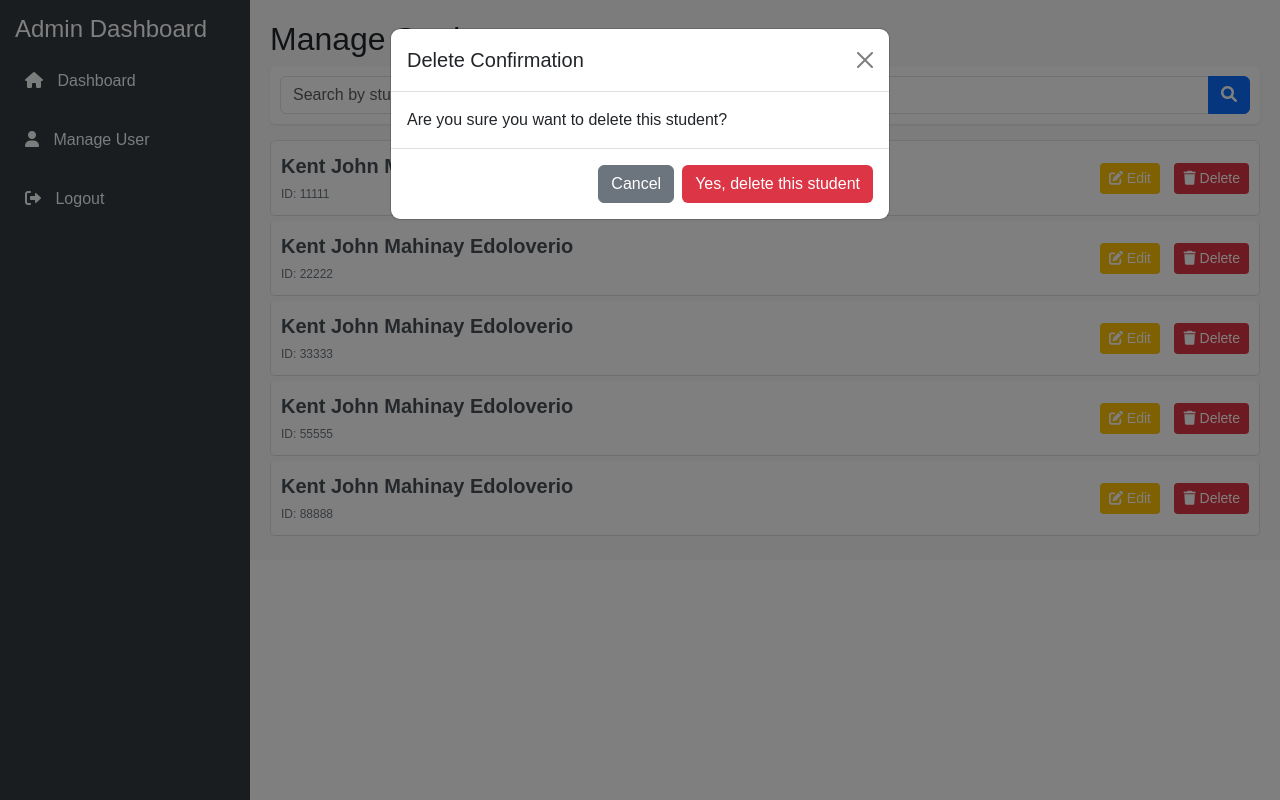
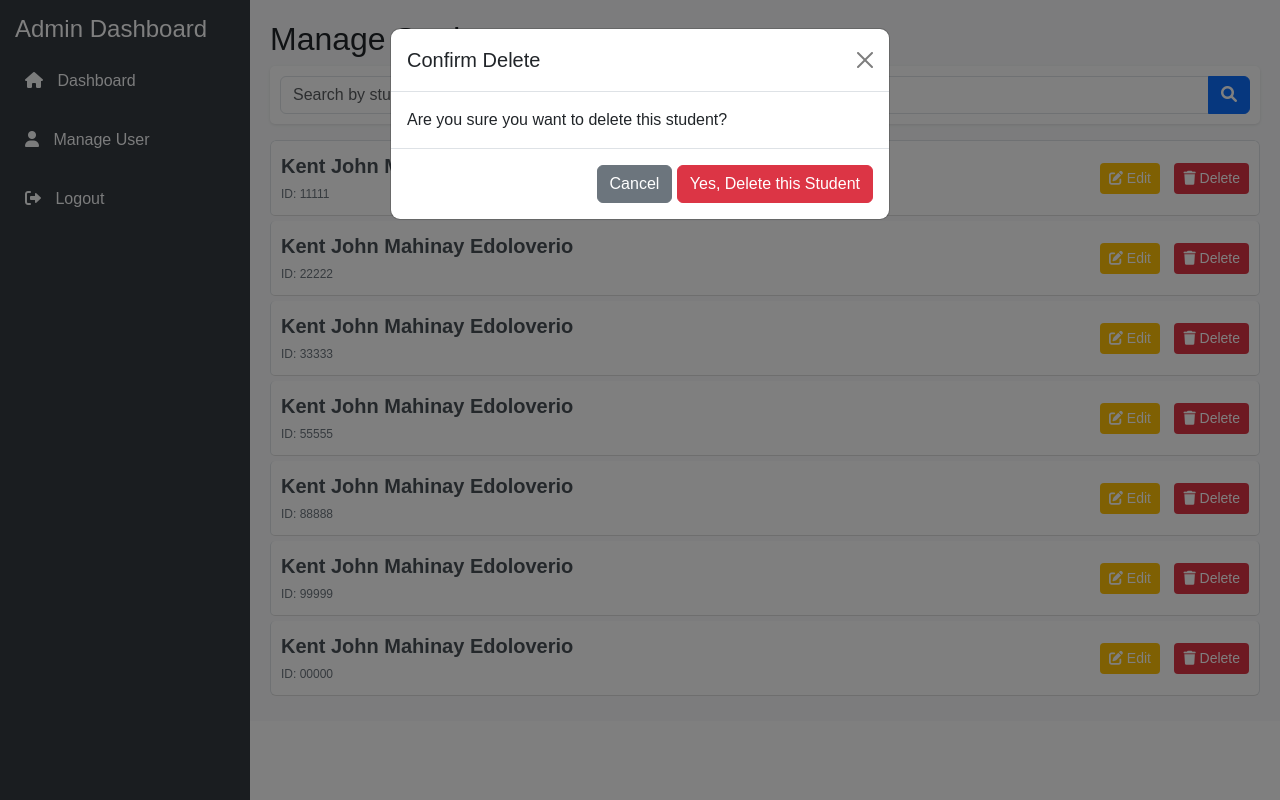
Before and after one commit to kents00/Library-Access-Monitor, a Flask app: page /admin/manage_students in a window 1280 px wide, after a click on "Delete". Run offline with Flask 3, Linux system fonts and the light colour scheme; a user stored in the database is signed in; some libraries are stand-ins or nearby versions.

Commit message:
Resolve Admin Dashboard Manage/Edit

```diff
--- a/app/app.py
+++ b/app/app.py
@@ -1,9 +1,9 @@
 from flask import Flask, render_template, request, redirect, url_for, flash, session
-from werkzeug.security import generate_password_hash, check_password_hash
+from werkzeug.security import check_password_hash
 from werkzeug.utils import secure_filename
 from models import db, Student, Attendance, User
 from datetime import datetime, timedelta
-from flask import Response, make_response, render_template
+from flask import Response, render_template, jsonify
 from sqlalchemy import extract
 from weasyprint import HTML
 import os
@@ -231,5 +231,18 @@ def edit_student(student_id):
 
     return render_template('admin_edit_student.html', student=student)
 
+@app.route('/admin/delete_student/<int:student_id>', methods=['DELETE'])
+def delete_student(student_id):
+    if 'admin' not in session:
+        return jsonify({'success': False, 'message': 'Unauthorized access'}), 403
+
+    student = Student.query.get(student_id)
+    if student:
+        db.session.delete(student)
+        db.session.commit()
+        return jsonify({'success': True, 'message': f'Student {student_id} deleted successfully'}), 200
+    else:
+        return jsonify({'success': False, 'message': 'Student not found'}), 404
+
 if __name__ == "__main__":
     app.run(debug=True, host="0.0.0.0")
--- a/app/static/admin.css
+++ b/app/static/admin.css
@@ -121,7 +121,7 @@ body {
     margin-top: 30px
 }
 .student-list {
-    max-height: 400px;
+    max-height: 700px;
     overflow-y: auto;
 }
 
--- a/app/static/admin.js
+++ b/app/static/admin.js
@@ -37,10 +37,10 @@ function exportPDF() {
 
 let studentToDelete = null;
 
-// Function to store the student ID to be deleted
 function setStudentToDelete(studentId) {
     studentToDelete = studentId;
-    document.getElementById('deleteStudentId').value = studentToDelete;
+    // Set the value of a hidden input field in the delete form
+    document.getElementById('deleteStudentId').value = studentId;
 }
 
 // Function to handle edit action
--- a/app/templates/admin_manage_students.html
+++ b/app/templates/admin_manage_students.html
@@ -38,22 +38,21 @@
     </div>
 </div>
 
-    <!-- Delete Confirmation Modal -->
 <div class="modal fade" id="deleteModal" tabindex="-1" aria-labelledby="deleteModalLabel" aria-hidden="true">
     <div class="modal-dialog">
         <div class="modal-content">
             <div class="modal-header">
-                    <h5 class="modal-title" id="deleteModalLabel">Delete Confirmation</h5>
+                <h5 class="modal-title" id="deleteModalLabel">Confirm Delete</h5>
                 <button type="button" class="btn-close" data-bs-dismiss="modal" aria-label="Close"></button>
             </div>
             <div class="modal-body">
                 Are you sure you want to delete this student?
             </div>
             <div class="modal-footer">
+                <form method="POST" action="/admin/manage_students">
+                    <input type="hidden" name="id" id="deleteStudentId" value="">
                     <button type="button" class="btn btn-secondary" data-bs-dismiss="modal">Cancel</button>
-                    <form method="POST">
-                        <input type="hidden" id="deleteStudentId" name="id">
-                        <button type="submit" name="remove" class="btn btn-delete">Yes, delete this student</button>
+                    <button type="submit" name="remove" class="btn btn-danger">Yes, Delete this Student</button>
                 </form>
             </div>
         </div>
```
Also changed, not shown: app/instance/library.db. Lines whose indentation alone changed are shown as unchanged.
